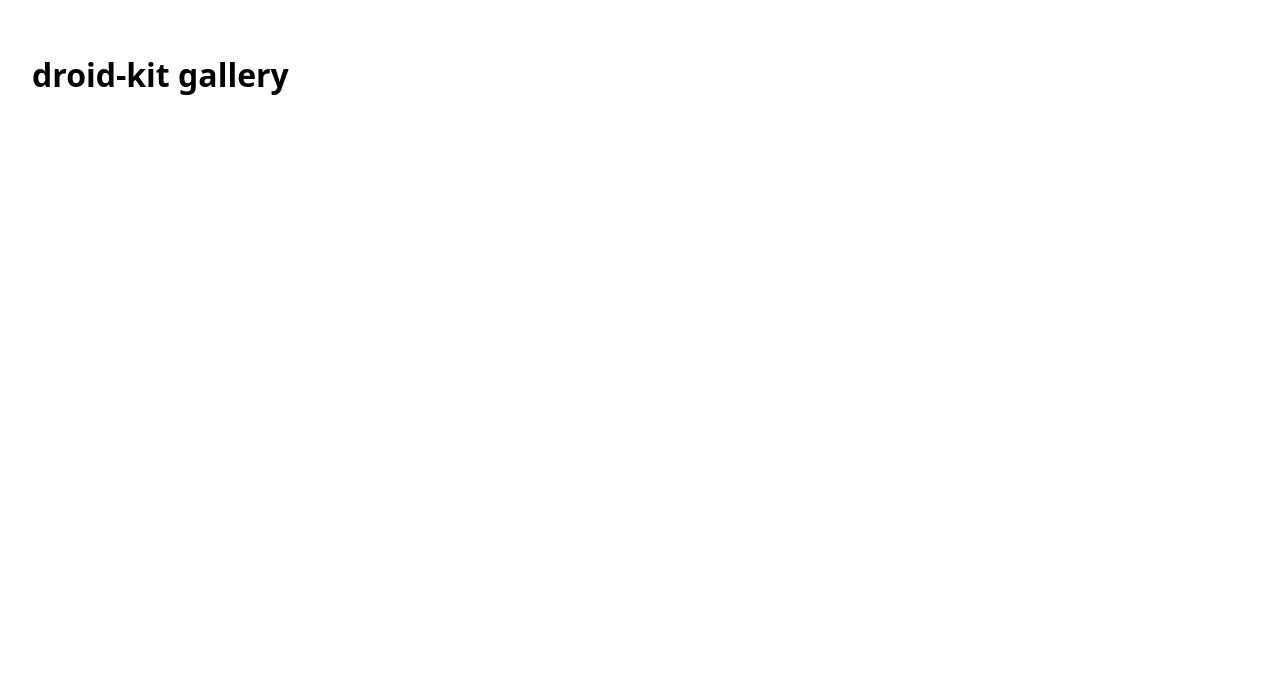
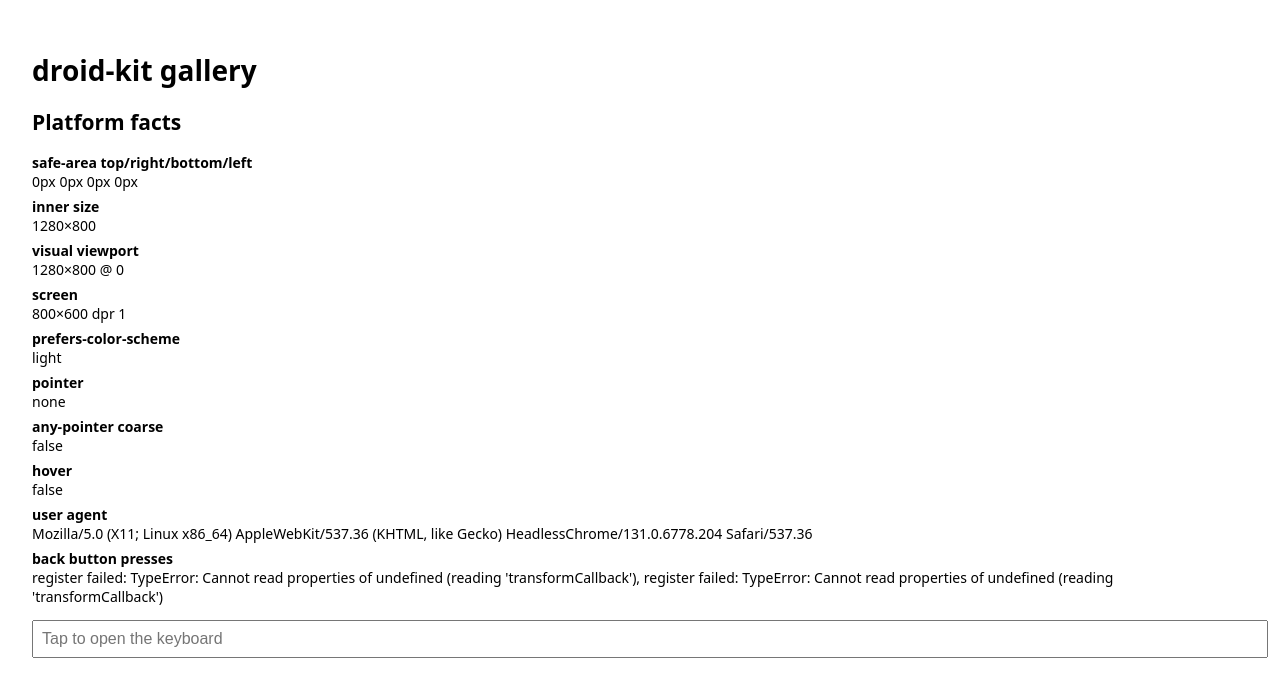
Before and after one commit to ortusnova/droid-kit, a React (Vite) app in the folder apps/gallery/: page / in a window 1280 px wide. Shown: the top 686 px of the page. Built offline with nearby package versions, Linux system fonts and the light colour scheme.

Commit message:
Gallery: platform facts page

```diff
--- a/apps/gallery/package.json
+++ b/apps/gallery/package.json
@@ -16,6 +16,7 @@
   },
   "devDependencies": {
     "@tauri-apps/cli": "2.12.6",
+    "@types/node": "26.6.10",
     "@types/react": "19.3.3",
     "@types/react-dom": "19.3.0",
     "@vitejs/plugin-react": "6.3.0",
--- a/apps/gallery/src/main.tsx
+++ b/apps/gallery/src/main.tsx
@@ -1,16 +1,75 @@
-import { StrictMode } from 'react';
+import { StrictMode, useEffect, useState } from 'react';
 import { createRoot } from 'react-dom/client';
+import { onBackButtonPress } from '@tauri-apps/api/app';
 
-function App() {
+type Facts = Record<string, string>;
+
+// What the platform gives the page: insets, viewport, media queries, user agent.
+function readFacts(): Facts {
+  const probe = document.getElementById('inset-probe')!;
+  const cs = getComputedStyle(probe);
+  const vv = window.visualViewport;
+  return {
+    'safe-area top/right/bottom/left': [cs.paddingTop, cs.paddingRight, cs.paddingBottom, cs.paddingLeft].join(' '),
+    'inner size': `${innerWidth}×${innerHeight}`,
+    'visual viewport': vv ? `${Math.round(vv.width)}×${Math.round(vv.height)} @ ${Math.round(vv.offsetTop)}` : 'none',
+    'screen': `${screen.width}×${screen.height} dpr ${devicePixelRatio}`,
+    'prefers-color-scheme': matchMedia('(prefers-color-scheme: dark)').matches ? 'dark' : 'light',
+    'pointer': matchMedia('(pointer: coarse)').matches ? 'coarse' : matchMedia('(pointer: fine)').matches ? 'fine' : 'none',
+    'any-pointer coarse': String(matchMedia('(any-pointer: coarse)').matches),
+    'hover': String(matchMedia('(hover: hover)').matches),
+    'user agent': navigator.userAgent,
+  };
+}
+
+function Diagnostics() {
+  const [facts, setFacts] = useState<Facts>({});
+  const [backPresses, setBackPresses] = useState<string[]>([]);
+
+  useEffect(() => {
+    const update = () => setFacts(readFacts());
+    update();
+    addEventListener('resize', update);
+    visualViewport?.addEventListener('resize', update);
+    matchMedia('(prefers-color-scheme: dark)').addEventListener('change', update);
+    return () => {
+      removeEventListener('resize', update);
+      visualViewport?.removeEventListener('resize', update);
+    };
+  }, []);
+
+  useEffect(() => {
+    let listener: { unregister: () => Promise<void> } | undefined;
+    onBackButtonPress(p => setBackPresses(b => [...b, `canGoBack=${p.canGoBack}`]))
+      .then(l => { listener = l; })
+      .catch(e => setBackPresses(b => [...b, `register failed: ${e}`]));
+    return () => { void listener?.unregister(); };
+  }, []);
+
   return (
-    <main style={{ fontFamily: 'system-ui, sans-serif', padding: 24 }}>
+    <main style={{ fontFamily: 'system-ui, sans-serif', padding: 24, fontSize: 14 }}>
+      <div id="inset-probe" style={{ position: 'fixed', visibility: 'hidden', padding: 'env(safe-area-inset-top) env(safe-area-inset-right) env(safe-area-inset-bottom) env(safe-area-inset-left)' }} />
       <h1>droid-kit gallery</h1>
+      <h2>Platform facts</h2>
+      <dl id="facts">
+        {Object.entries(facts).map(([k, v]) => (
+          <div key={k} style={{ marginBottom: 6 }}>
+            <dt style={{ fontWeight: 600 }}>{k}</dt>
+            <dd style={{ margin: 0, wordBreak: 'break-all' }} data-fact={k}>{v}</dd>
+          </div>
+        ))}
+        <div>
+          <dt style={{ fontWeight: 600 }}>back button presses</dt>
+          <dd style={{ margin: 0 }} id="back-presses">{backPresses.join(', ') || 'none'}</dd>
+        </div>
+      </dl>
+      <input id="kbd-probe" placeholder="Tap to open the keyboard" style={{ fontSize: 16, padding: 8, width: '100%' }} />
     </main>
   );
 }
 
 createRoot(document.getElementById('root')!).render(
   <StrictMode>
-    <App />
+    <Diagnostics />
   </StrictMode>,
 );
--- a/apps/gallery/tsconfig.json
+++ b/apps/gallery/tsconfig.json
@@ -1,7 +1,7 @@
 {
   "extends": "../../tsconfig.base.json",
   "compilerOptions": {
-    "types": ["vite/client"]
+    "types": ["vite/client", "node"]
   },
   "include": ["src", "vite.config.ts"]
 }
--- a/pnpm-workspace.yaml
+++ b/pnpm-workspace.yaml
@@ -6,6 +6,7 @@ packages:
 # (musl), from the same node_modules, so install native packages for both.
 minimumReleaseAgeExclude:
   - '@types/react@19.3.3'
+  - '@types/node@26.6.10'
 
 supportedArchitectures:
   os: [linux]
```
Also changed, not shown: 1 other file (tests, documents, lock files or other folders).
